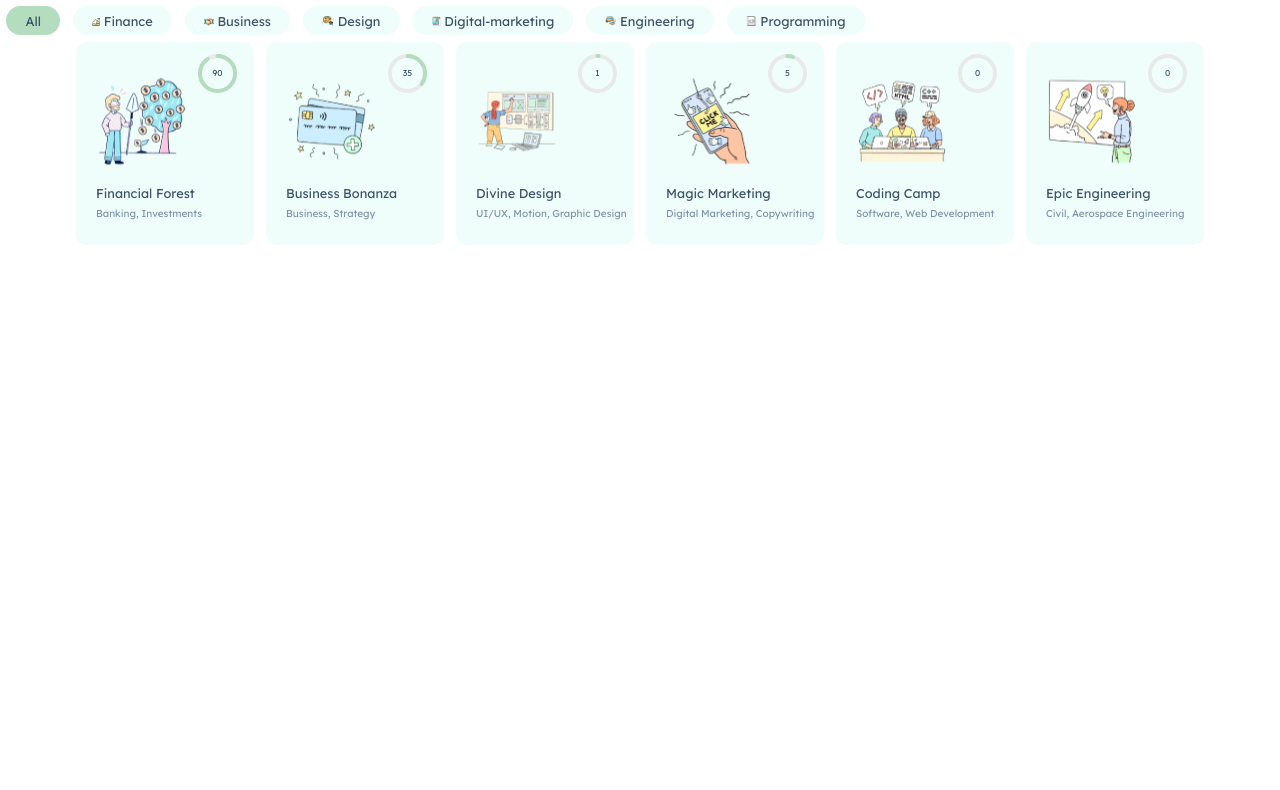
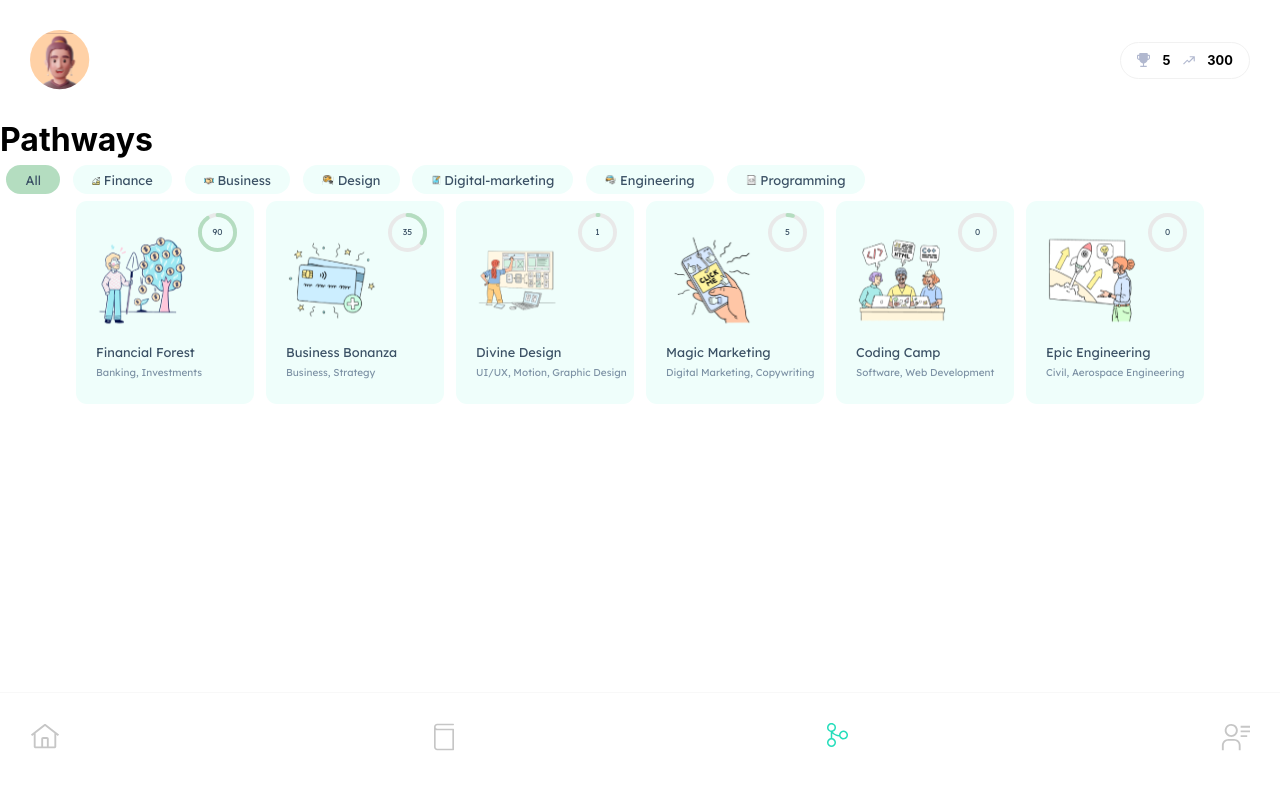
Before and after one commit to ecf123/ecf-fe-prototype, a React (Create React App) app: page /pathways in a window 1280 px wide. Shown: the top 790 px of the page. Built offline with nearby package versions, Linux system fonts and the light colour scheme.

Commit message:
Pulled all required components in

```diff
--- a/src/components/FilterTag/FilterTag.jsx
+++ b/src/components/FilterTag/FilterTag.jsx
@@ -28,7 +28,6 @@ const FilterTag = () => {
     ]);
 
     const handleSelected = (event) => {
-        console.log(event);
         setActiveArray([false, false, false, false, false, false, false]);
         switch (event.target.id) {
             case "all":
--- a/src/containers/PathwaysMenu/PathwaysMenu.jsx
+++ b/src/containers/PathwaysMenu/PathwaysMenu.jsx
@@ -1,6 +1,11 @@
 import React from "react";
+import TrophyHeader from "../../components/TrophyHeader/TrophyHeader.jsx";
 import FilterTag from "../../components/FilterTag/FilterTag.jsx";
 import PathwayCardList from "../PathwayCardList/PathwayCardList";
+import Navigation from "../../components/Navigation/Navigation.jsx";
+
+// Link to dummy data
+import userProfile from "../../assets/data/dummyUserData.js";
 
 // path: /pathways
 
@@ -10,10 +15,19 @@ const PathwaysMenu = () => {
     };
 
     return (
-        <div>
-            <div>
+        <div className="pathways-menu">
+            <div className="pathways-menu__header">
+                <TrophyHeader userProfile={userProfile} />
+            </div>
+            <h1 className="pathways-menu__heading">Pathways</h1>
+            <div className="pathways-menu__filters">
                 <FilterTag filterArray={filterArray} />
+            </div>
+            <div className="pathways-menu__list">
                 <PathwayCardList />
+            </div>
+            <div className="pathways-menu__navbar">
+                <Navigation />
             </div>
         </div>
     );
```
